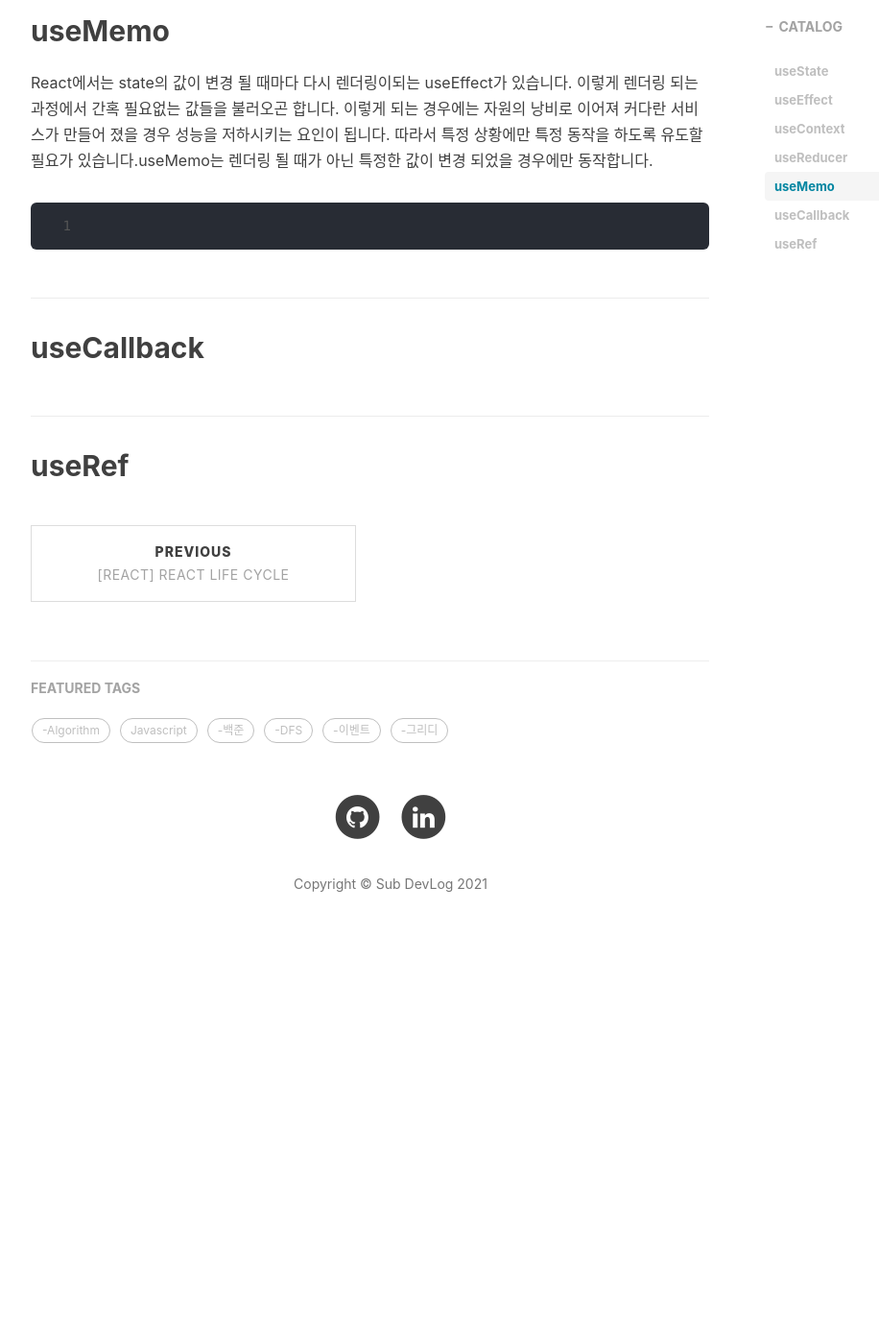
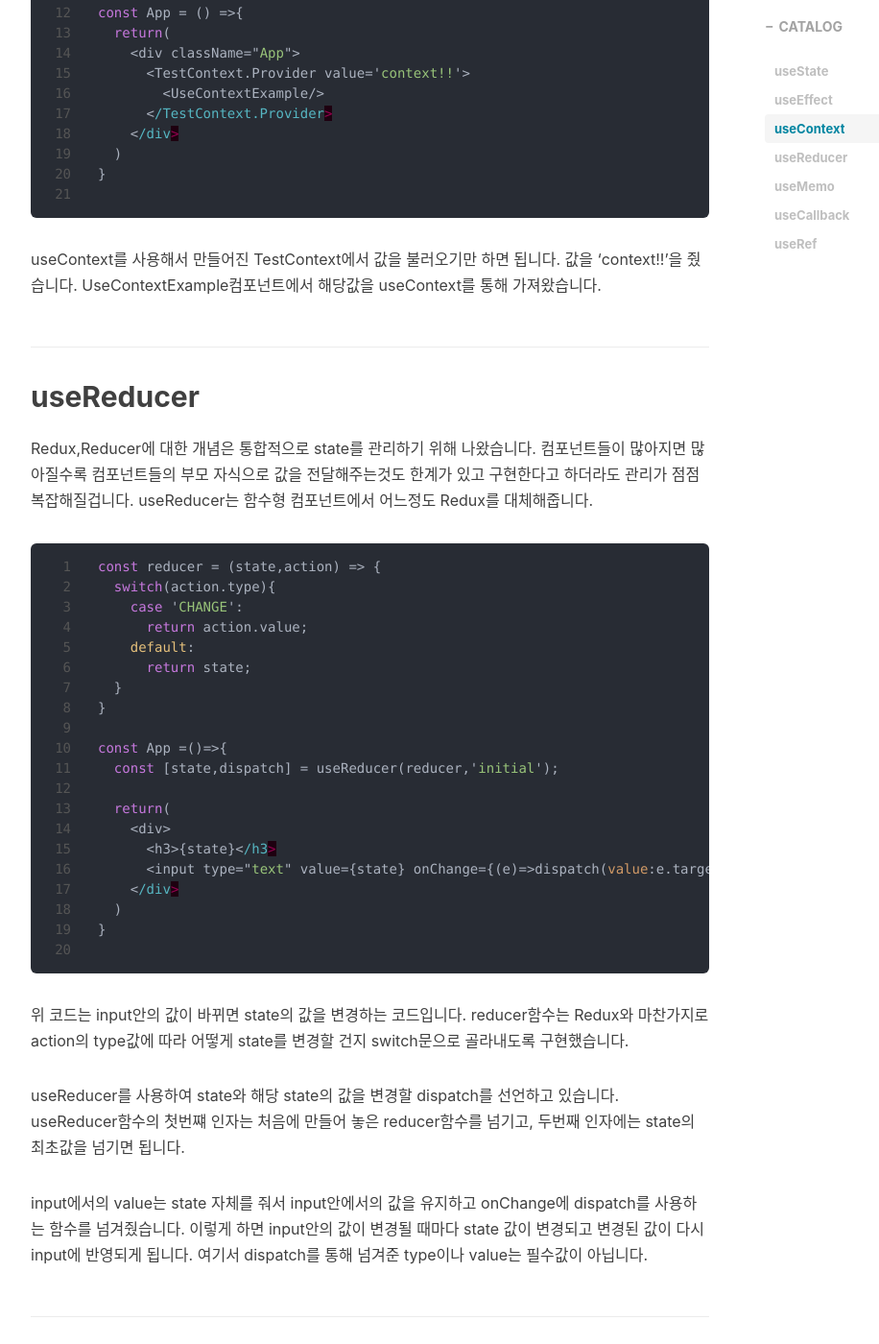
Before and after one commit to lss3070/Room19, a Jekyll site: the page built from _posts/2021-06-25-[React]-React Hook.md, in a window 1280 px wide and 1400 px high, scrolled down 2627 px. Shown: the whole window at 96% size, without its empty margins (233-1149 px from the left). Built offline with Jekyll 4.4.1, drawn with Linux system fonts in a browser that asks for light colours; nearby versions of some CDN libraries; library files that are not in the unit come from our copies; comment, search, counter and statistics services are not loaded; before the commit the page ends 3624 px from its top, so only the background shows below that; some of the changed text lies outside the part shown.

Commit message:
react hook update

````diff
--- a/_posts/2021-06-25-[React]-React Hook.md
+++ b/_posts/2021-06-25-[React]-React Hook.md
@@ -79,12 +79,71 @@
 useContext를 알기 위해서는 먼저 React의 Context기능에 대해서 알아야 합니다. 해당 기능에 대한 설명은 공식 페이지에 자세하게, 심지어 한글로 적혀있으니 모르겠다 하시는 분들은 먼저 보시는걸 추천합니다. Context, 그것은 React에서 props를 넘기는 과정을 돕기위해 만들어 졌습니다. 저-기 밑에있는 컴포넌트를 위해 자식 컴포넌트마다 props를 넘기는 건 비효율적이니까요. 하지만 그렇게 만들어진 Context조차도 완벽하지는 않았습니다. 함수형 컴포넌트에서 하나의 Context를 위해서는 하나의 Wrapper가 필요한데, 이 말은 결국 많은 Context를 위해서는 많은 Wrapper가 필요해진다는 말입니다. 결국 복잡한 React 프로젝트를 Wrapper Hell로 만들어 버리기 충분한 수준입니다. 이러한 문제를 해결하기 위해서 useContext가 탄생했습니다.
 
 ```js
+const TestContext = createContext();
+
+const UseContextExample = () => {
+  const context = useContext(TestContext);
+  return (
+    <div>
+      {context}
+    </div>
+  )
+}
+
+const App = () =>{
+  return(
+    <div className="App">
+      <TestContext.Provider value='context!!'>
+        <UseContextExample/>
+      </TestContext.Provider>
+    </div>
+  )
+}
 
 ```
-
+useContext를 사용해서 만들어진 TestContext에서 값을 불러오기만 하면 됩니다.
+값을 'context!!'을 줬습니다. UseContextExample컴포넌트에서 해당값을 useContext를 통해 가져왔습니다.
 
 useReducer
 ---
+Redux,Reducer에 대한 개념은 통합적으로 state를 관리하기 위해 나왔습니다. 컴포넌트들이 많아지면 많아질수록 컴포넌트들의 부모 자식으로 값을 전달해주는것도 한계가 있고 구현한다고 하더라도 관리가 점점 복잡해질겁니다. useReducer는 함수형 컴포넌트에서 어느정도 Redux를 대체해줍니다.
+
+```js
+const reducer = (state,action) => {
+  switch(action.type){
+    case 'CHANGE':
+      return action.value;
+    default:
+      return state;
+  }
+}
+
+const App =()=>{
+  const [state,dispatch] = useReducer(reducer,'initial');
+
+  return(
+    <div>
+      <h3>{state}</h3>
+      <input type="text" value={state} onChange={(e)=>dispatch(value:e.target.value,type:'CHANGE')}>
+    </div>
+  )
+}
+
+```
+위 코드는 input안의 값이 바뀌면 state의 값을 변경하는 코드입니다.
+reducer함수는 Redux와 마찬가지로 action의 type값에 따라 어떻게 state를 변경할 건지 switch문으로 골라내도록 구현했습니다.
+
+useReducer를 사용하여 state와 해당 state의 값을 변경할 dispatch를 선언하고 있습니다.
+useReducer함수의 첫번쨰 인자는 처음에 만들어 놓은 reducer함수를 넘기고, 두번째 인자에는 state의 최초값을 넘기면 됩니다.
+
+
+input에서의 value는 state 자체를 줘서 input안에서의 값을 유지하고 onChange에 dispatch를 사용하는 함수를 넘겨줬습니다. 이렇게 하면 input안의 값이 변경될 때마다 state 값이 변경되고 변경된 값이 다시 input에 반영되게 됩니다.
+여기서 dispatch를 통해 넘겨준 type이나 value는 필수값이 아닙니다.
+
+
+
+
+
 
 useMemo
 ---
@@ -92,10 +151,59 @@
 React에서는 state의 값이 변경 될 때마다 다시 렌더링이되는 useEffect가 있습니다. 이렇게 렌더링 되는 과정에서 간혹 필요없는 값들을 불러오곤 합니다. 이렇게 되는 경우에는 자원의 낭비로 이어져 커다란 서비스가 만들어 졌을 경우 성능을 저하시키는 요인이 됩니다. 따라서 특정 상황에만 특정 동작을 하도록 유도할 필요가 있습니다.useMemo는 렌더링 될 때가 아닌 특정한 값이 변경 되었을 경우에만 동작합니다.
 ```js
 
+const App = () =>{
+
+  const [name,setName] = useState('');
+  const nameLength = useMemo(()=>name.length,[name])
+
+  const updateName = (e) =>{
+    const name = e.target.value;
+    setName(name);
+  }
+
+  return(
+    <div className="App">
+      <input onChange={updateName}/>
+      <span>{nameLength}</span>
+    </div>
+  )
+}
 ```
+useEffect처럼 2번째 파라미터에 전달한 배열이 이전의 배열과 다르면 1번쨰 파라미터가 발동하며, useState와는 다르게 해당 State를 변경하는 함수를 제공하지 않습니다.
+
+
 
 useCallback
 ---
+useCallback은 useMemo와 비슷한개념의 hook입니다.useMemo같은 경우에는 특정한 값이 변경되었을 경우 리렌더링이되는 hook이며 usecallback은 함수가 바뀔경우 리렌더링이 되는 hook입니다.
+
+```js
+
+const App =()=>{
+  const [name,setName] = useState('');
+
+  const change = useCallback((e) => {
+    setName(e.target.value);
+  },[]);
+
+  const result = useMemo(()=>sum(),[]);
+
+  return(
+    <div className="App">
+      <input type="text" onChange={change}/>
+      <button onClick={insert}>문자열 추가</button>
+      {result}
+    </div>
+  )
+}
+```
+
 
 useRef
 ---
+ref는 특정 element 현상을 발생시키는 역할을 합니다. 예컨데 input의 포커스를 이동하거나 동영상을 재생하거나 하는 동작이 있습니다. useRef는 그런점에 있어서 함수형 컴포넌트에서 ref사용을 편하게 해주는 역할을 합니다.
+
+```js
+
+
+```
````
